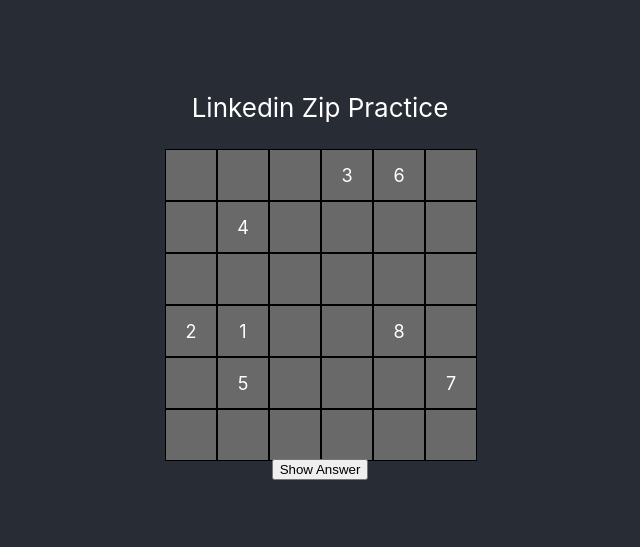
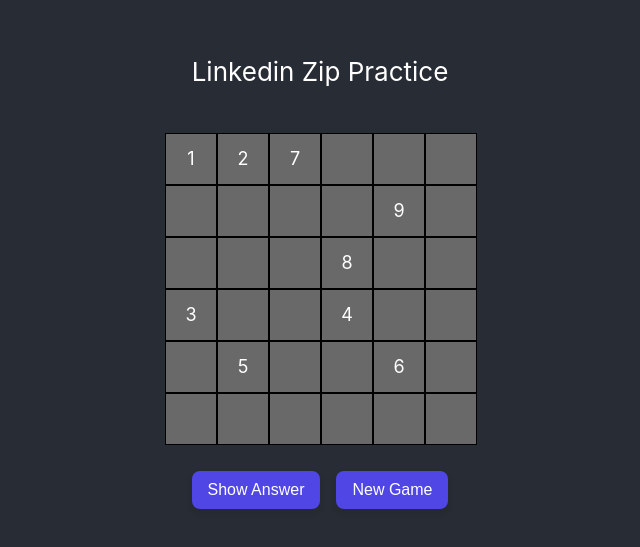
Before and after one commit to eansengchang/zip-practice, a React (Create React App) app: page / in a window 1280 px wide. Shown: the part 127-674 px from the top of the page, without its empty margins (320-960 px from the left). Built offline with nearby package versions, Linux system fonts and the light colour scheme.

Commit message:
css changes

```diff
--- a/src/App.js
+++ b/src/App.js
@@ -74,9 +74,9 @@
 
   const [showAnswer, setShowAnswer] = useState(false);
 
-  useEffect(() => {
+  let createGame = () => {
     let [n, path] = generate_hamiltonian_path(1);
-    let originalPath = path.slice()
+    let originalPath = path.slice();
     setPath(originalPath);
 
     let start = [path[0][0], path[0][1], 1];
@@ -90,7 +90,6 @@
 
     for (let j = 0; j < path.length; j++) {
       let minimum = true;
-      console.log("unique still");
 
       for (let i = path.length - 2; i > 0; i--) {
         let newPath = [...path];
@@ -105,17 +104,24 @@
       if (minimum) break;
     }
 
-    console.log(currentGrid);
     setGrid(currentGrid);
+  };
+
+  useEffect(() => {
+    createGame();
   }, []);
+
   return (
     <div className="App">
       <header className="App-header">
-        <p>
-          Linkedin Zip Practice
-        </p>
+        <p>Linkedin Zip Practice</p>
         {grid && <NumberGrid grid={grid}></NumberGrid>}
-        <button onClick={() => setShowAnswer(!showAnswer)}>Show Answer</button>
+        <div>
+          <button onClick={() => setShowAnswer(!showAnswer)}>
+            Show Answer
+          </button>
+          <button onClick={() => createGame()}>New Game</button>
+        </div>
 
         {showAnswer && (
           <div>
--- a/src/ObjectPathGrid.js
+++ b/src/ObjectPathGrid.js
@@ -120,6 +120,8 @@
           gridTemplateRows: `repeat(${grid[0].length}, 50px)`,
           gap: "2px",
           userSelect: "none",
+          marginTop: "20px",
+          marginBottom: "20px",
         }}
         onMouseUp={handleMouseUp}
       >
--- a/src/index.css
+++ b/src/index.css
@@ -1,13 +1,36 @@
 body {
   margin: 0;
-  font-family: -apple-system, BlinkMacSystemFont, 'Segoe UI', 'Roboto', 'Oxygen',
-    'Ubuntu', 'Cantarell', 'Fira Sans', 'Droid Sans', 'Helvetica Neue',
+  font-family: -apple-system, BlinkMacSystemFont, "Segoe UI", "Roboto", "Oxygen",
+    "Ubuntu", "Cantarell", "Fira Sans", "Droid Sans", "Helvetica Neue",
     sans-serif;
   -webkit-font-smoothing: antialiased;
   -moz-osx-font-smoothing: grayscale;
 }
 
 code {
-  font-family: source-code-pro, Menlo, Monaco, Consolas, 'Courier New',
+  font-family: source-code-pro, Menlo, Monaco, Consolas, "Courier New",
     monospace;
 }
+
+button {
+  background-color: #4f46e5; /* Indigo-600 */
+  color: white;
+  padding: 10px 16px;
+  margin: 8px;
+  border: none;
+  border-radius: 8px;
+  font-size: 16px;
+  cursor: pointer;
+  transition: background-color 0.3s ease, transform 0.2s ease;
+  box-shadow: 0 4px 6px rgba(0, 0, 0, 0.1);
+}
+
+button:hover {
+  background-color: #4338ca; /* Indigo-700 */
+  transform: translateY(-2px);
+}
+
+button:active {
+  background-color: #3730a3; /* Indigo-800 */
+  transform: translateY(0);
+}
```
